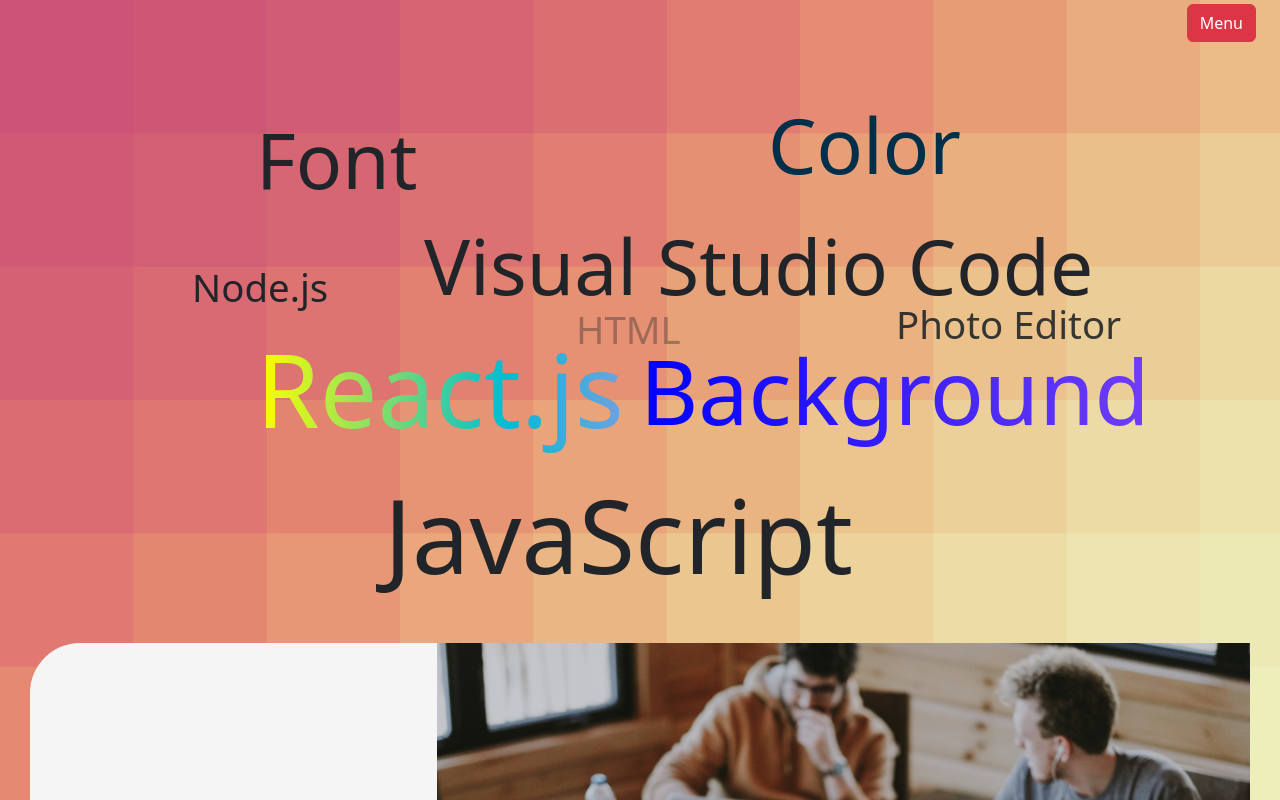
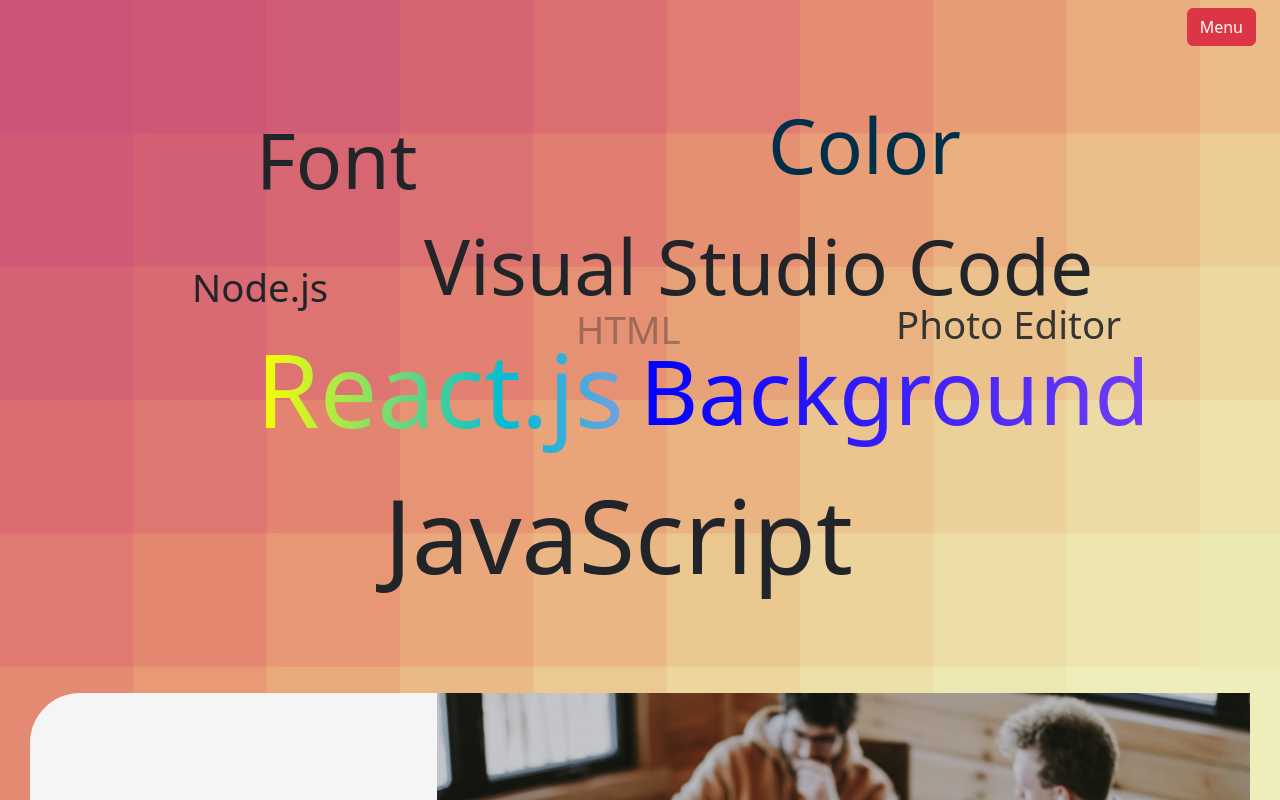
Before and after one commit to gines18/FrontEndHub, a React (Vite) app: page / in a window 1280 px wide. Built offline with nearby package versions, Linux system fonts and the light colour scheme.

Commit message:
change margin por Hero component

```diff
--- a/src/components/Hero.jsx
+++ b/src/components/Hero.jsx
@@ -15,7 +15,7 @@
       delay: 1
       }
       },
-    hidden: { opacity: 0, y: 20 },
+    hidden: { opacity: 0, y: 10 },
 
   };
 
--- a/src/components/Menu.jsx
+++ b/src/components/Menu.jsx
@@ -14,7 +14,7 @@
 
 
   return (
-    <nav className='container-fluid fixed-top d-flex justify-content-end mt-1 mb-4 pe-4'>
+    <nav className='container-fluid fixed-top d-flex justify-content-end mt-2 mb-4 pe-4'>
        <button onClick={scrollToComponent} type="button" class="btn btn-danger">Menu</button>
        </nav>
 
--- a/src/components/Styles.css
+++ b/src/components/Styles.css
@@ -105,14 +105,13 @@
   align-items: center;
   height: 600px;
   background-color: #f5f5f5;
-  margin: 120px 30px 30px;
+  margin: 170px 30px 30px;
   border-radius: 50px;
 
 }
 
 .welcome {
   flex: 0.5;
-
   text-align: center;
 }
 
```
